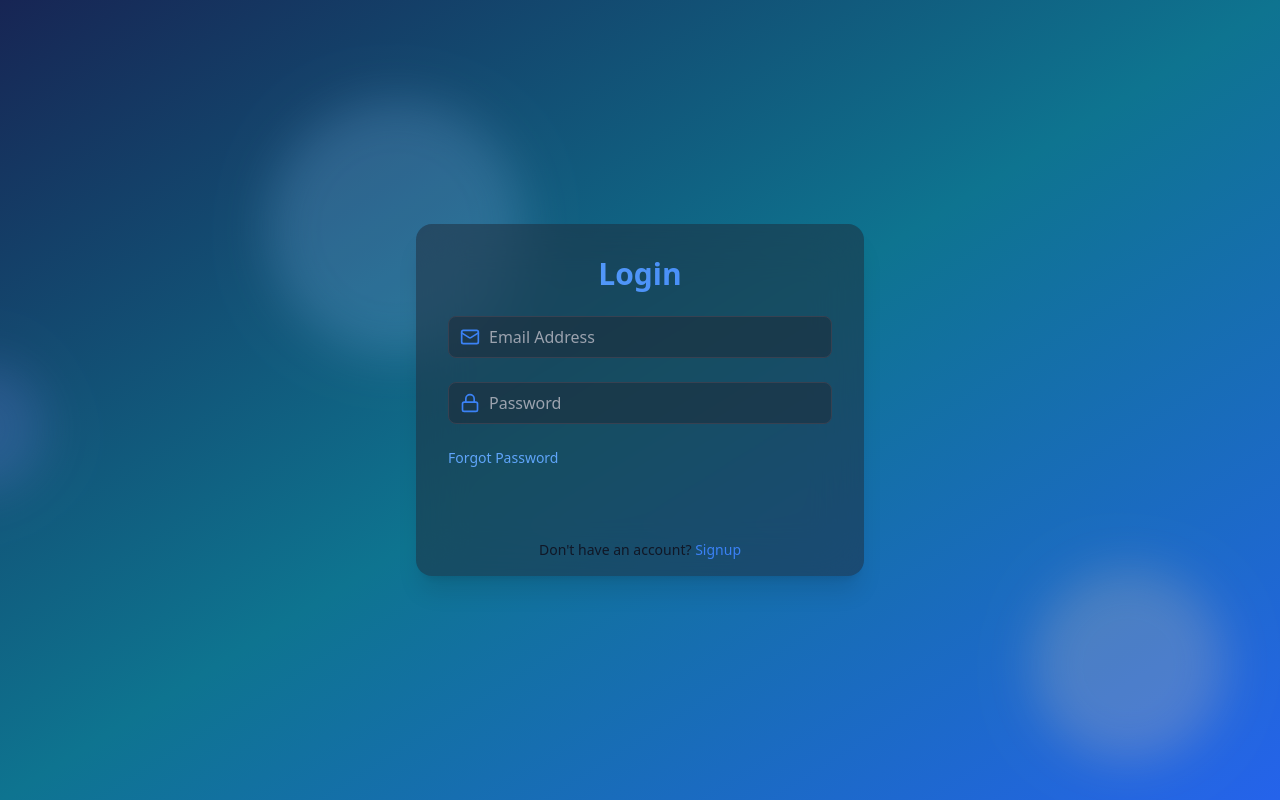
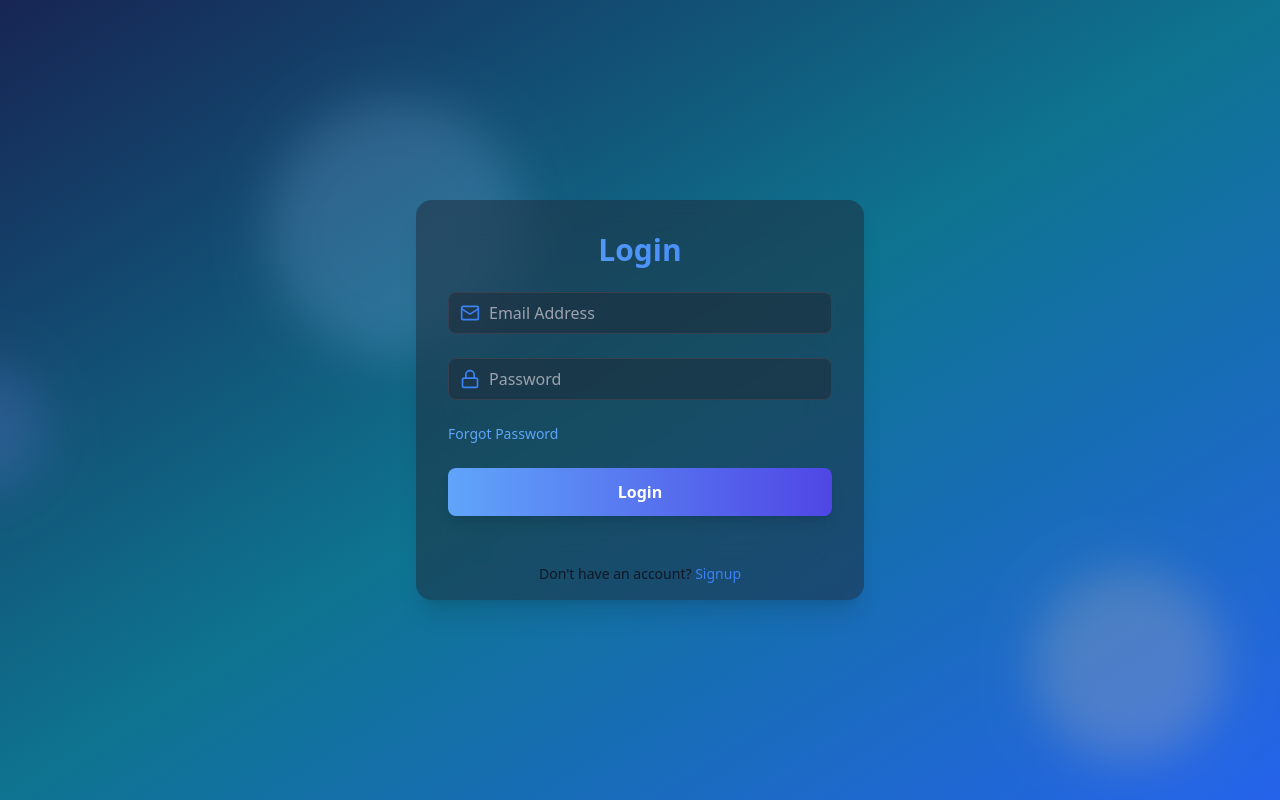
Before and after one commit to MbusyaNgesa/oauth, a React (Vite) app in the folder frontend/: page /login in a window 1280 px wide. Built offline with nearby package versions, Linux system fonts and the light colour scheme.

Commit message:
isLoading & motion button

```diff
--- a/frontend/src/pages/LoginPage.jsx
+++ b/frontend/src/pages/LoginPage.jsx
@@ -1,12 +1,13 @@
 import { motion } from "framer-motion";
 import { Input } from "../components";
-import { Lock, Mail } from "lucide-react";
+import { Loader, Lock, Mail } from "lucide-react";
 import { useState } from "react";
 import { Link } from "react-router-dom";
 
 const LoginPage = () => {
   const [email, setEmail] = useState("");
   const [password, setPassword] = useState("");
+  const isLoading = false;
 
   const handleLogin = (e) => {
     e.preventDefault();
@@ -51,8 +52,27 @@ const LoginPage = () => {
               Forgot Password
             </Link>
           </div>
+          <motion.button
+            whileHover={{ scale: 1.02 }}
+            whileTap={{ scale: 0.98 }}
+            className="
+						w-full py-3 px-4 bg-gradient-to-r
+             from-blue-400 to-indigo-600 text-white
+              font-bold rounded-lg shadow-lg hover:from-indigo-600
+               focus:outline-none focus:ring-2  focus:ring-offset-gray-900
+                transition duration-200"
+            type="submit"
+            disabled={isLoading}
+          >
+            {isLoading ? (
+              <Loader className="w-6 h-6 animate-spin mx-auto" />
+            ) : (
+              "Login"
+            )}
+          </motion.button>
         </form>
       </div>
+
       <div
         className="px-8 py-4 bg-indigp-500 bg-opacity-50
       flex justify-center"
--- a/frontend/src/pages/SignupPage.jsx
+++ b/frontend/src/pages/SignupPage.jsx
@@ -61,7 +61,7 @@ const SignupPage = () => {
           className="mt-5 w-full py-3 px-4
         bg-gradient-to-r from-blue-400 to-indigo-600 text-white
         font-bold rounded-lg shadow-lg hover:from-indigo-600
-        focus:ring-offset-gray-600 transition duration-200
+        focus:ring-offset-gray-600 focus:ring-2 transition duration-200
         "
           whileHover={{ scale: 1.02 }}
           whileTop={{ scale: 0.98 }}
```
